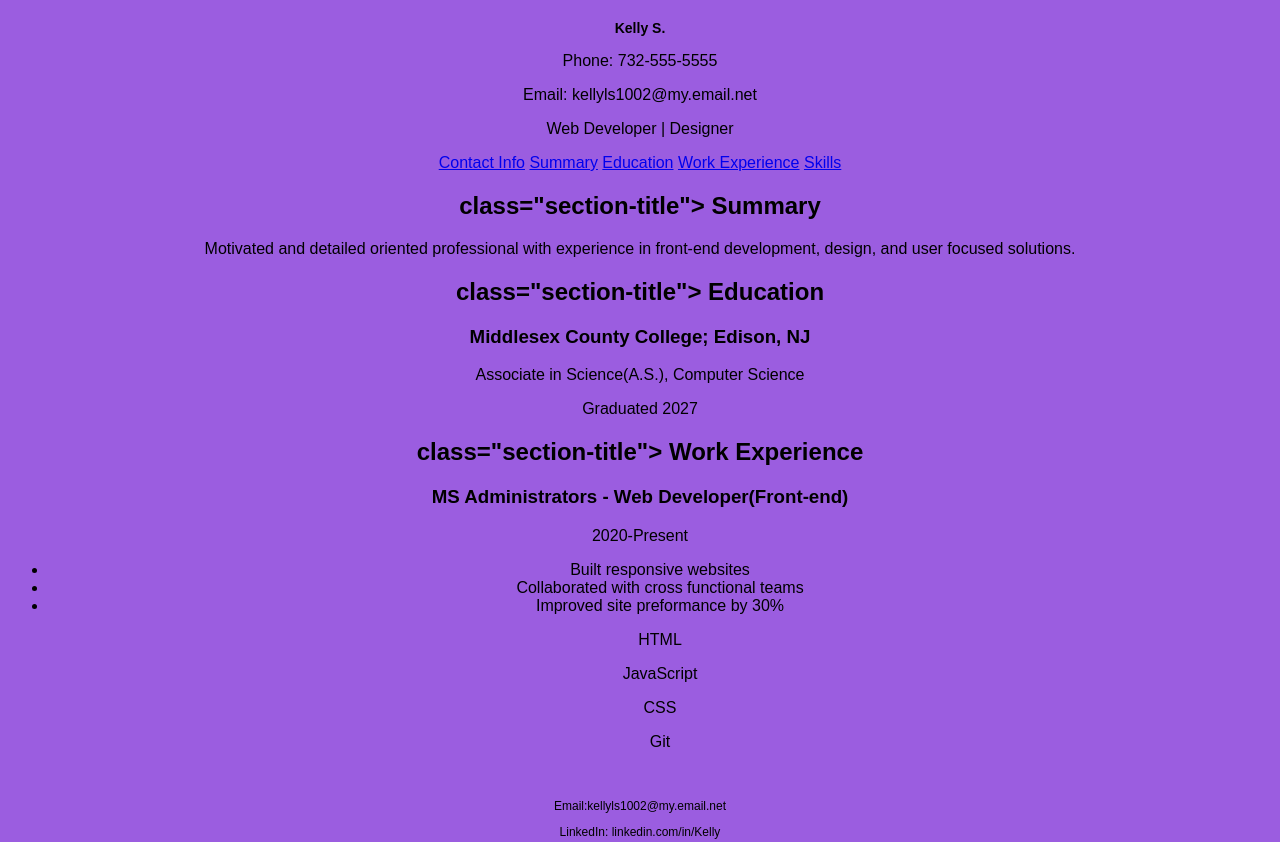
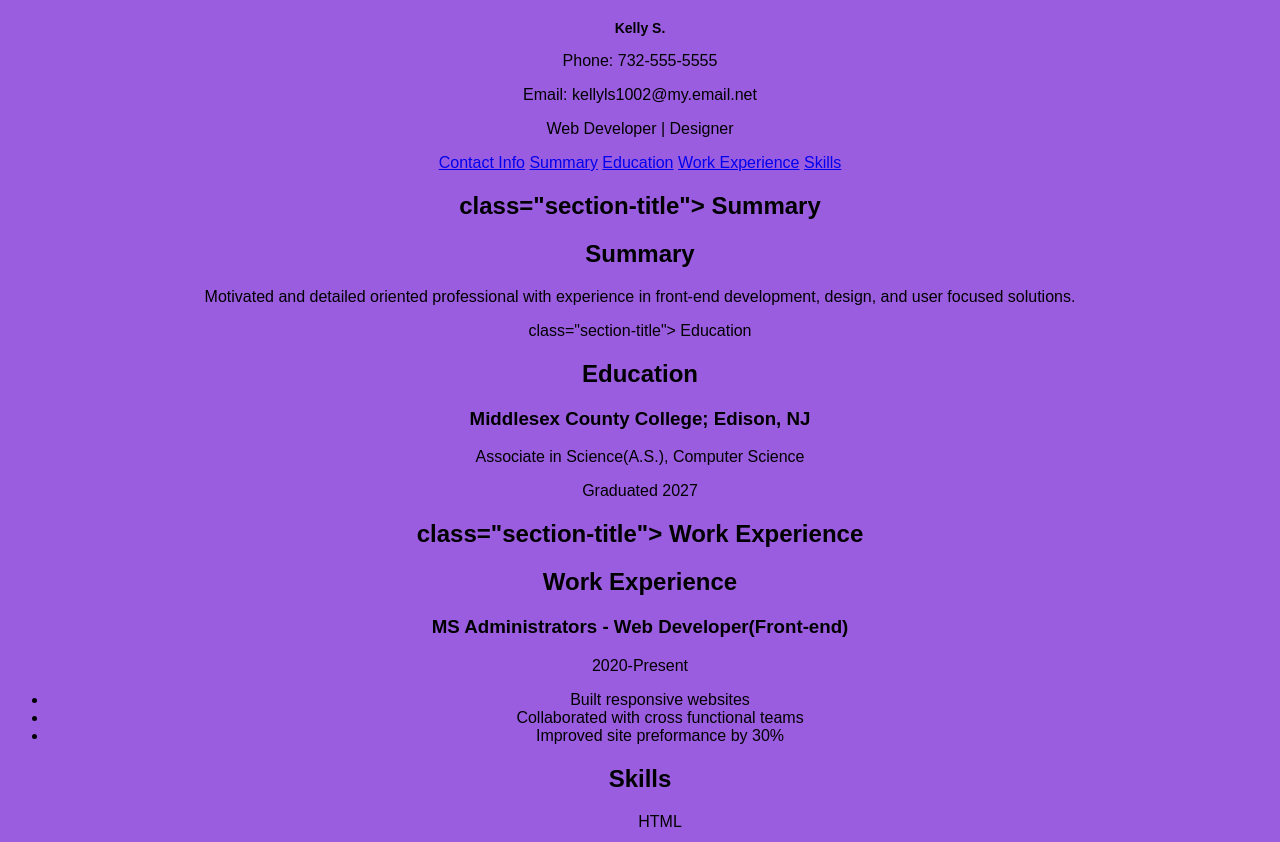
Before and after one commit to ksteg245-lab/TEST, a plain HTML site: page index.html in a window 1280 px wide. Shown: the top 842 px of the page. Drawn offline with Linux system fonts and the light colour scheme.

Commit message:
Fix section headings and remove redundant title tags
Removed unnecessary title tags and corrected h2 tags for sections.

```diff
--- a/index.html
+++ b/index.html
@@ -22,15 +22,15 @@
 <body>
     <div class="container">
         <h2 id="Summary"> class="section-title"> Summary </h2>
-         <title> Summary </title>
+         <h2> Summary </h2>
          <div class="Summary-card">
         <div class="Summaryleft">
         <p>Motivated and detailed oriented professional with experience in front-end development, design, and user focused solutions.</p>
     </div>
 
              <div>
-       <h2 id="Education"> class="section-title"> Education </h2>
-    <title> Education </title>
+       <h2id="Education"> class="section-title"> Education </h2>
+    <h2> Education </h2>
     <div class="education-card">
         <div class="education-left">
              <h3> Middlesex County College; Edison, NJ</h3>
@@ -43,7 +43,7 @@
 
                  <div>
             <h2 id="Work Experience"> class="section-title"> Work Experience </h2>
-                      <title> Work Experience </title>
+                      <h2> Work Experience </h2>
             <div class="Work-card">
         <div class="Work-left">
             <h3> MS Administrators - Web Developer(Front-end) </h3>
@@ -58,7 +58,7 @@
 
         <div>
             <title id="Skills"> class="section-title"> Skills </title>
-             <title> Skills </title>
+             <h2> Skills </h2>
              <div class="Skills-card">
         <div class="Skills-left">
           <ul>
```
